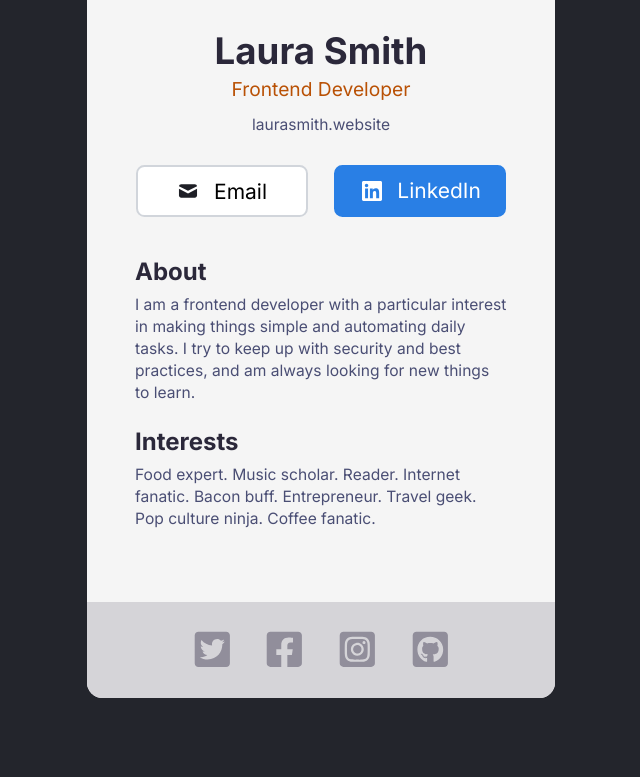
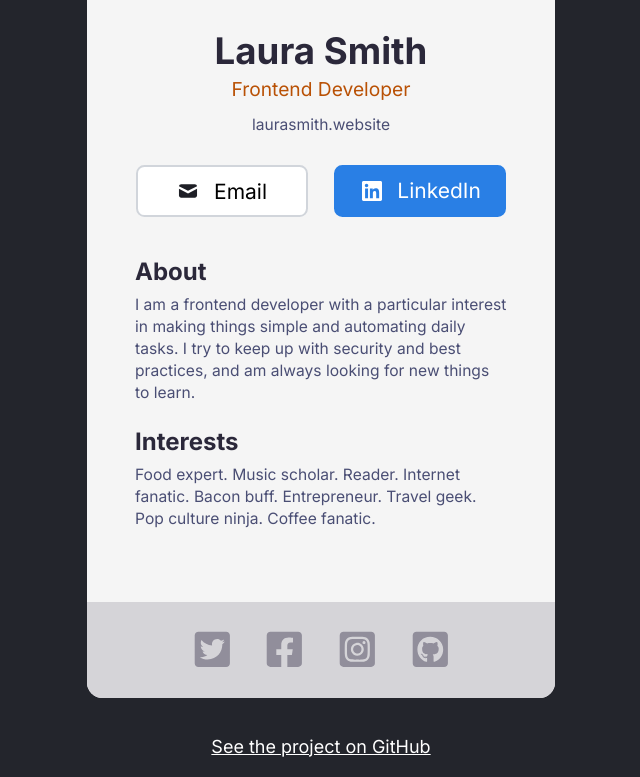
Before and after one commit to tasxatzial/digital-business-card, a React (Vite) app in the folder src/: page / in a window 1280 px wide. Shown: the part 470-1247 px from the top of the page, without its empty margins (319-959 px from the left). Before the commit the page ends 1168 px from the top, so only its background shows below. Built offline with nearby package versions, Linux system fonts and the light colour scheme.

Commit message:
add link to github repo

```diff
--- a/src/components/App.jsx
+++ b/src/components/App.jsx
@@ -5,10 +5,15 @@ import Footer from './Footer.jsx';
 
 export default function App() {
   return (
-    <article className="card">
-      <Header />
-      <PersonalInfo />
-      <Footer />
-    </article>
+    <>
+      <article className="card">
+        <Header />
+        <PersonalInfo />
+        <Footer />
+      </article>
+      <footer>
+        <p className="github-info"><a href="https://github.com/tasxatzial/digital-business-card" className="github-link">See the project on GitHub</a></p>
+      </footer>
+    </>
   )
 }
--- a/src/css/style.css
+++ b/src/css/style.css
@@ -148,3 +148,15 @@ svg {
 .card-social-link-icon {
   width: 1.526rem;
 }
+
+.github-info {
+  font-family: 'Inter', sans-serif;
+  font-size: 0.75rem;
+  line-height: 1.4;
+  margin: 2em 1em 1em;
+  text-align: center;
+}
+
+.github-link {
+  color: white;
+}
```
